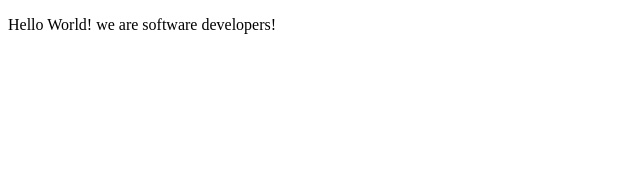
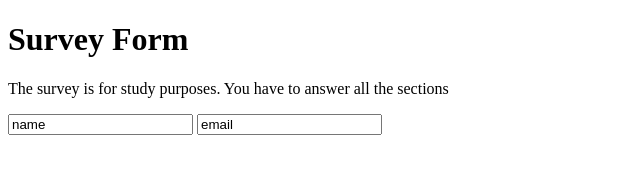
Before and after one commit to thankgodr/MicroverseProjectFinal, a plain HTML site: page index.html in a window 1280 px wide. Shown: the whole page, without its empty margins (0-640 px from the left). Drawn offline with Linux system fonts and the light colour scheme.

Commit message:
css html 1

```diff
--- a/index.html
+++ b/index.html
@@ -4,25 +4,25 @@
     <meta charset="UTF-8">
     <title>Fork Me! FCC: Test Suite Template</title>
     <link rel="stylesheet" href="css/style.css">
+
   </head>
 
   <body>
+    <h1 id="title">Survey Form </h1>
+    <p id="description">The survey is for study purposes. You have to answer all the sections</p>
+    <form id="survey-form">
+      <input type="text" name="name" id="name" value="name" required>
+      <input type="email" name="email" id="email" value="email" required>
+
+
+    </form>
+
+
     <script src="https://cdn.freecodecamp.org/testable-projects-fcc/v1/bundle.js"></script>
 
-    <p>Hello World! we are software developers!</p>
 
-    <!--
 
-    Hello Camper!
 
-    For now, the test suite only works in Chrome!
-    Please read the README below in the JS Editor before beginning.
-    Feel free to delete this message once you have read it.
-    Good luck and Happy Coding!
-
-    - The freeCodeCamp Team
-
-    -->
     <script  src="js/index.js"></script>
   </body>
 </html>
```
